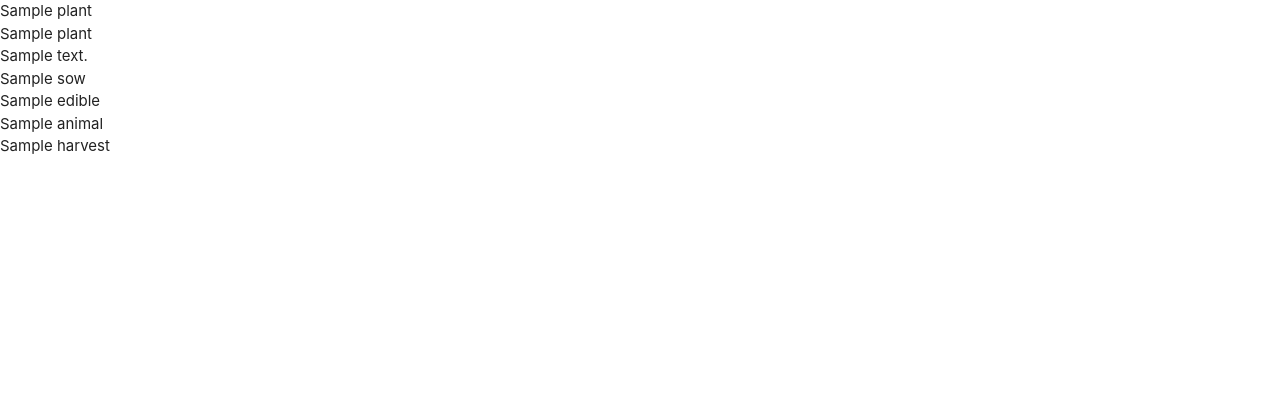
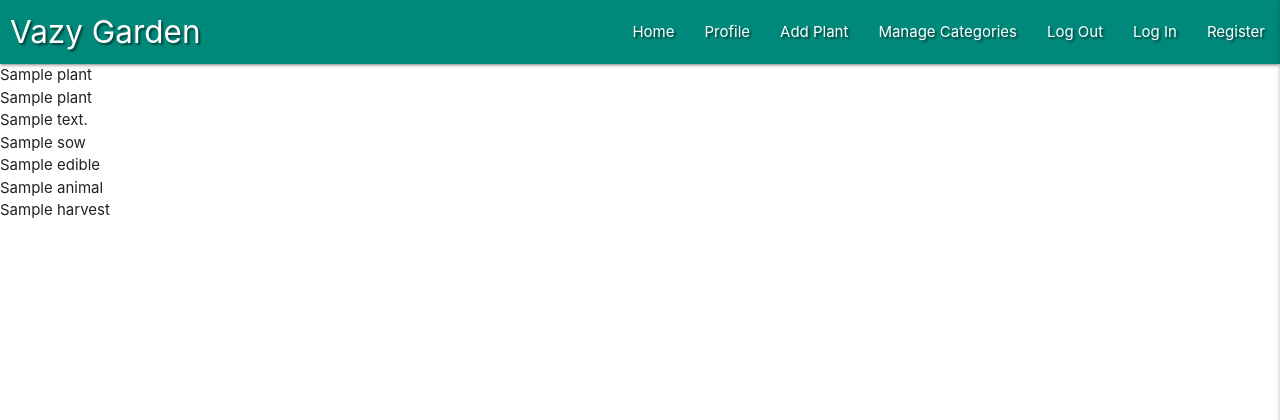
Before and after one commit to janet-dev/ci-milestone-project-3, a Flask app: page / in a window 1280 px wide. Shown: the top 420 px of the page. Run offline with Flask 2, Linux system fonts and the light colour scheme; a database or web service that is not in the repository returns one stand-in record (values such as "Sample title"); some libraries are stand-ins or nearby versions.

Commit message:
Add Materialize Navbar and Sidenav

```diff
--- a/static/css/style.css
+++ b/static/css/style.css
@@ -1,3 +1,11 @@
 /*
     Custom CSS
 */
+
+.text-shadow {
+    text-shadow: 2px 2px 2px #00000080;
+}
+
+.brand-logo {
+    margin-left: 10px;
+}
--- a/static/js/script.js
+++ b/static/js/script.js
@@ -1,3 +1,7 @@
 /*
     jQuery for MaterializeCSS initialization
 */
+
+$(document).ready(function () {
+    $(".sidenav").sidenav({edge: "right"});
+});
--- a/templates/base.html
+++ b/templates/base.html
@@ -14,9 +14,40 @@
     {% block styles %}
     {% endblock %}
 
-    <title>Vazy Gardener</title>
+    <title>Vazy Garden</title>
 </head>
 <body>
+    <header>
+        <!-- main top navbar -->
+        <nav class="nav-extended text-shadow teal darken-1">
+            <div class="nav-wrapper">
+                <a href="#" class="brand-logo">Vazy Garden</a>
+                <a href="#" data-target="mobile-demo" class="sidenav-trigger right"><i class="fas fa-bars"></i></a>
+                <ul class="right hide-on-med-and-down">
+                    <li><a href="{{ url_for('get_plants') }}">Home</a></li>
+                    <li><a href="#">Profile</a></li>
+                    <li><a href="#">Add Plant</a></li>
+                    <li><a href="#">Manage Categories</a></li>
+                    <li><a href="#">Log Out</a></li>
+                    <li><a href="#">Log In</a></li>
+                    <li><a href="#">Register</a></li>
+                </ul>
+            </div>
+        </nav>
+
+        <!-- mobile side navbar -->
+        <ul class="sidenav" id="mobile-demo">
+            <li><h4 class="center-align teal-text text-darken-4">Vazy Garden</h4></li>
+            <li><a href="{{ url_for('get_plants') }}">Home</a></li>
+            <li><a href="#">Profile</a></li>
+            <li><a href="#">Add Plant</a></li>
+            <li><a href="#">Manage Categories</a></li>
+            <li><a href="#">Log Out</a></li>
+            <li><a href="#">Log In</a></li>
+            <li><a href="#">Register</a></li>
+        </ul>
+    </header>
+
     {% block content %}
     {% endblock %}
 
```
